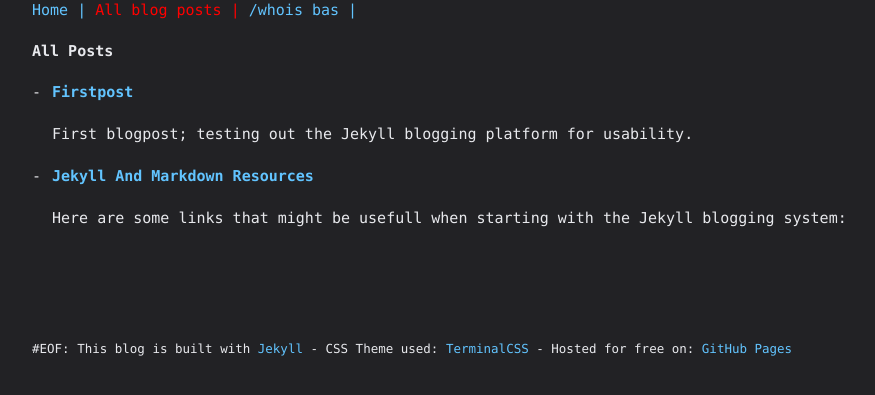
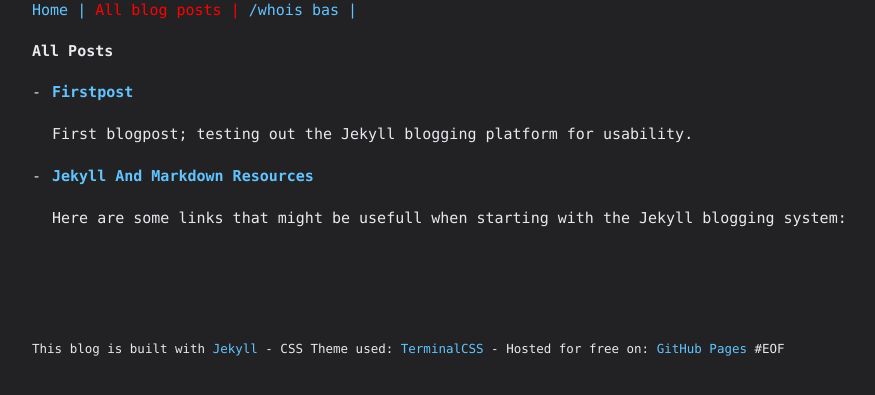
Before and after one commit to basdds/basdds.github.io, a Jekyll site: the page built from blog.html, in a window 1280 px wide. Shown: the top 395 px of the page, without its empty margins (178-1053 px from the left). Built offline with Jekyll 4.4.1, drawn with Linux system fonts in a browser that asks for light colours.

Commit message:
site update

```diff
--- a/_includes/footer.html
+++ b/_includes/footer.html
@@ -3,5 +3,5 @@
 <br/>
 <br/>
 <sub>
-#EOF: This blog is built with <a href="https://jekyllrb.com/" target="_blank">Jekyll</a> - CSS Theme used: <a href="https://terminalcss.xyz/" target="_blank">TerminalCSS</a> - Hosted for free on: <a href="https://pages.github.com/" target="_blank">GitHub Pages</a>
+This blog is built with <a href="https://jekyllrb.com/" target="_blank">Jekyll</a> - CSS Theme used: <a href="https://terminalcss.xyz/" target="_blank">TerminalCSS</a> - Hosted for free on: <a href="https://pages.github.com/" target="_blank">GitHub Pages</a> #EOF
 </sub>
```
Also changed, not shown: 5 other files.
